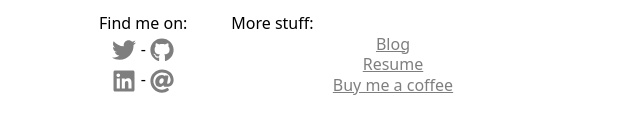
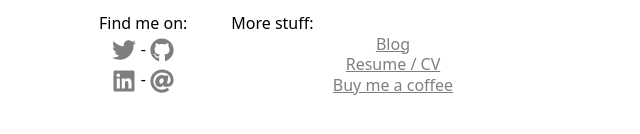
Before and after one commit to GitSquared/gaby.dev, a plain HTML site: page index.html in a window 1280 px wide. Shown: the part 442-576 px from the top of the page, 335-975 px from the left. Drawn offline with Linux system fonts and the light colour scheme; no server answers.

Commit message:
added Skillroad resume link

```diff
--- a/index.html
+++ b/index.html
@@ -71,7 +71,7 @@
 					<span>More stuff:</span>
 					<a href="posts/">Blog</a>
 					<br>
-					<a href="https://www.linkedin.com/in/gabriel-saillard/" target="_blank">Resume</a>
+					<a href="https://app.skillroad.fr/skillsheet/ZnrO7Q" target="_blank">Resume / CV</a>
 					<br>
 					<a href="donate">Buy me a coffee</a>
 				</p>
```
